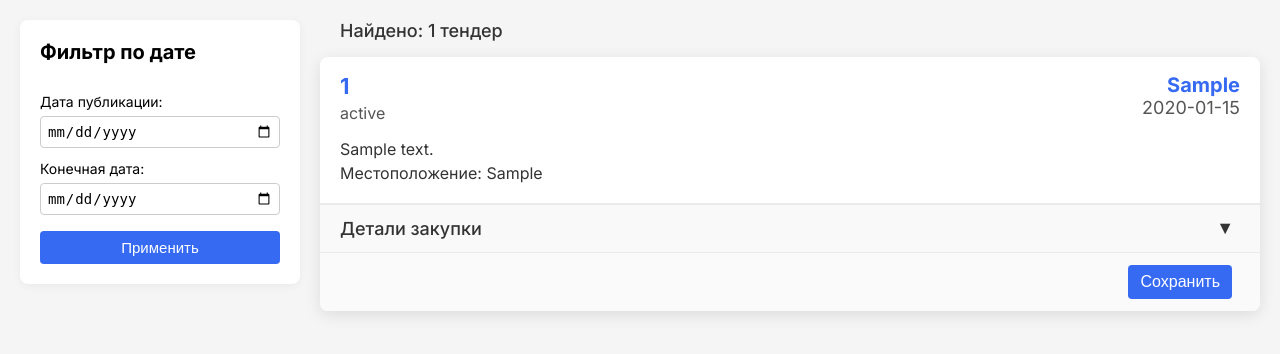
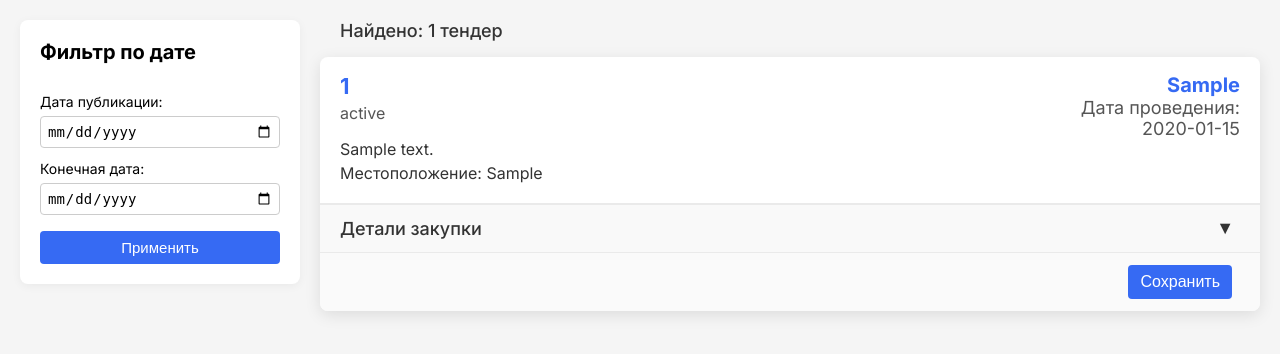
Before and after one commit to ra-led/tender-gpt, a Flask app: page /dashboard/1 in a window 1280 px wide. Shown: the top 354 px of the page. Run offline with Flask 3, Linux system fonts and the light colour scheme; tables that the repository leaves empty hold one stand-in row (values such as "Sample post").

```diff
--- a/web/templates/tender.html
+++ b/web/templates/tender.html
@@ -45,7 +45,7 @@
                   </div>
                   <div class="card-right">
                     <span class="price">{{ tender.start_price }}</span>
-                    <span class="result-date">{{ tender.result_date }}</span>
+                    <span class="result-date">Дата проведения:<br>{{ tender.result_date }}</span>
                   </div>
                 </div>
 
```
